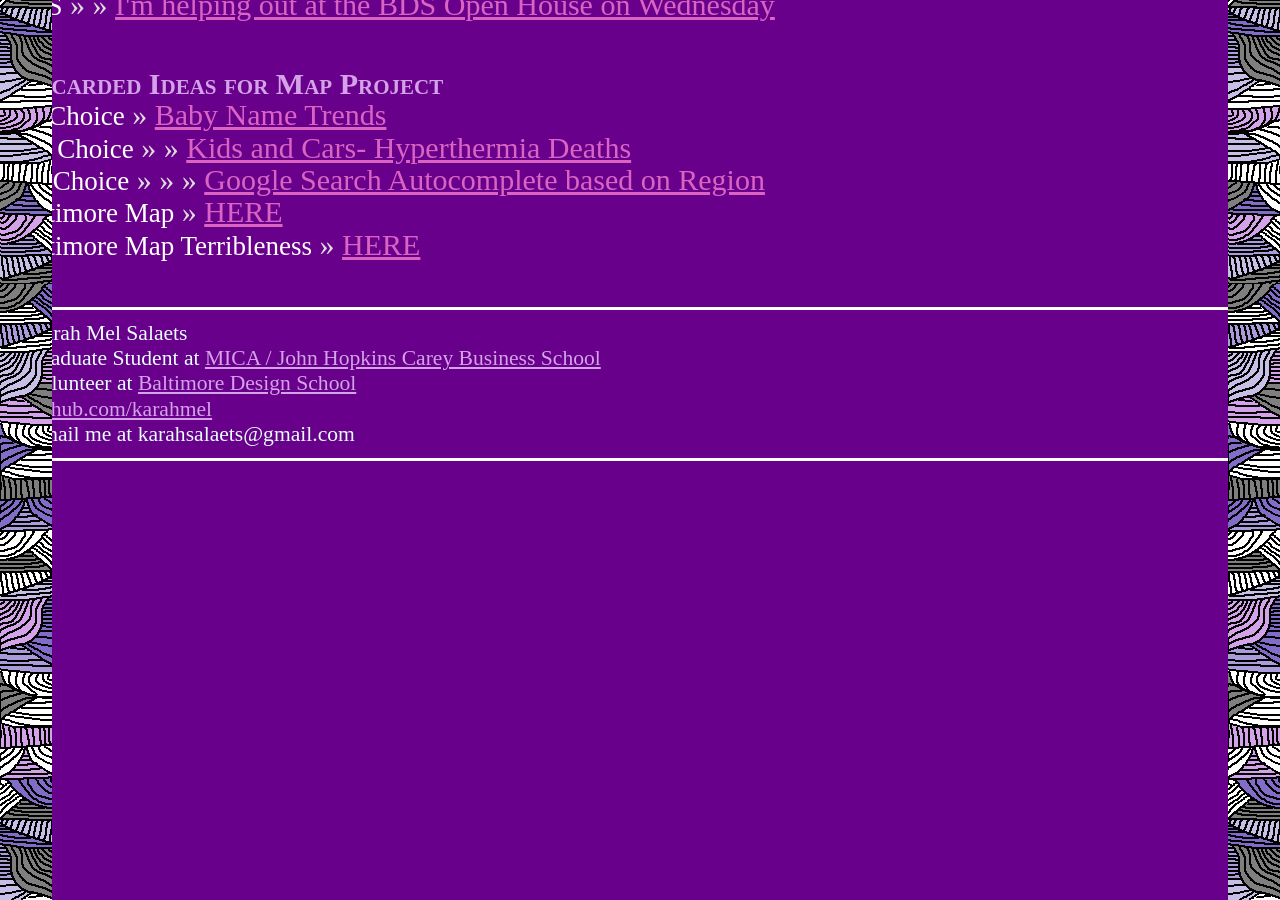
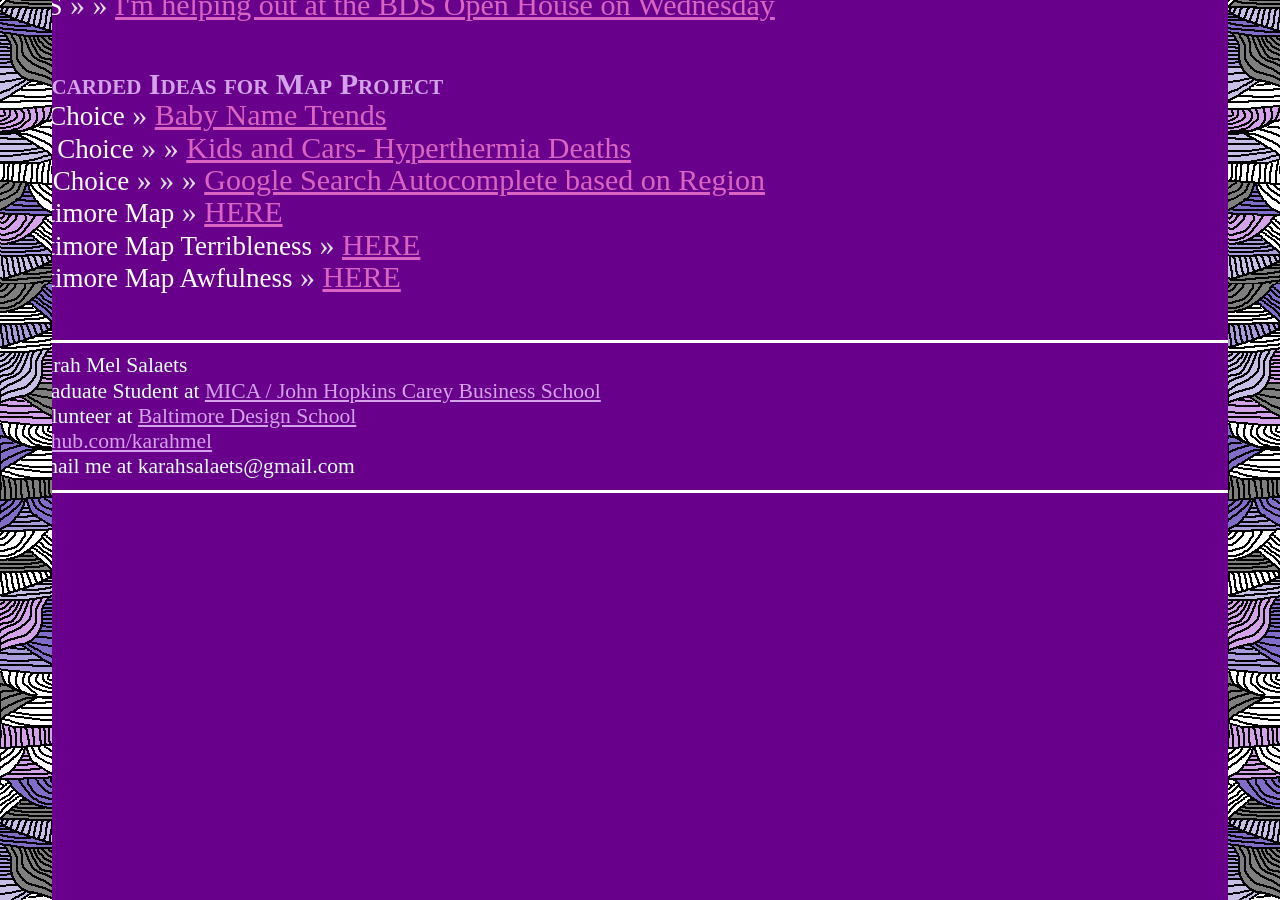
Before and after one commit to Karahmel/Blog, a Jekyll site: the page built from index.html, in a window 1280 px wide and 900 px high, scrolled down 528 px. Built offline with Jekyll 4.4.1, drawn with Linux system fonts in a browser that asks for light colours; Markdown is read by kramdown in place of the engine named in the settings.

Commit message:
Update index.html

```diff
--- a/index.html
+++ b/index.html
@@ -57,6 +57,7 @@
     <li><span>3rd Choice</span> &raquo; &raquo; &raquo; <a href="http://www.verysmallarray.com/?p=1056">Google Search Autocomplete based on Region</a></li>
     <li><span>Baltimore Map</span> &raquo; <a href="maptrial.html">HERE</a></li>
     <li><span>Baltimore Map Terribleness</span> &raquo; <a href="anothershot.html">HERE</a></li>
+    <li><span>Baltimore Map Awfulness</span> &raquo; <a href="ihatemapbox.html">HERE</a></li>
   </ul>
 
 
```
